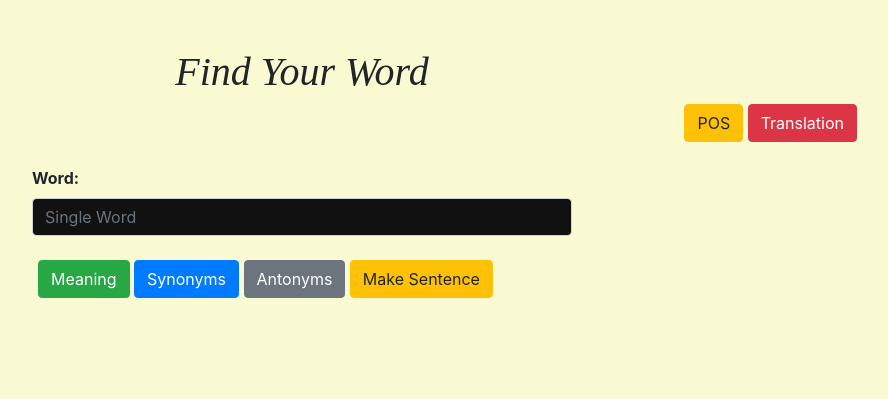
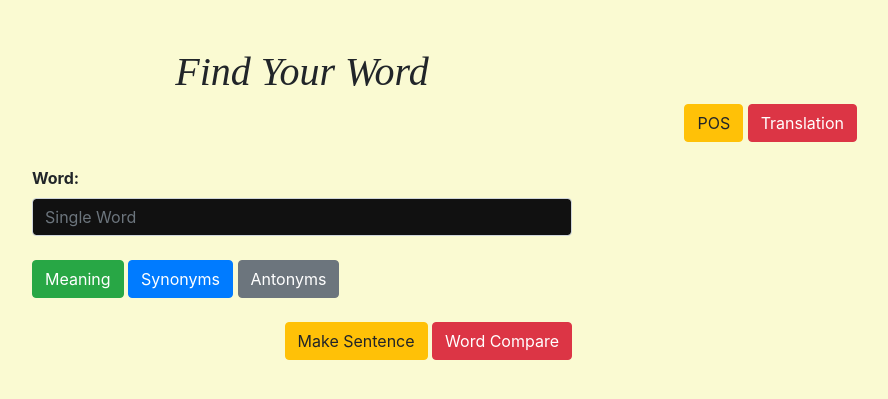
Before and after one commit to Kunal614/Find_Your_word, a Django app: page / in a window 1280 px wide. Shown: the top 399 px of the page, without its empty margins (338-1226 px from the left). Run offline with Django 3.2, Linux system fonts and the light colour scheme; some libraries are stand-ins or nearby versions.

Commit message:
meaning , antonyms , synonyms

```diff
--- a/words/templates/words/home.html
+++ b/words/templates/words/home.html
@@ -21,17 +21,22 @@
         <form action="" method="POST" novalidate>
             {% csrf_token%} {% for fm in form%} {{fm.label_tag}}{{fm}} {%endfor%}
             <br>
-            <div style="padding: 6px; display: inline;">
+            <div>
 
                 <input type="submit" value="Meaning" , class="btn btn-success" name="meaning">
 
                 <input type="submit" value="Synonyms" , class="btn btn-primary" name="synonyms">
 
                 <input type="submit" value="Antonyms" , class="btn btn-secondary" name="antonyms">
-
+            </div>
+            <div class="text-right">
+                <span><br></span>
                 <input type="submit" value="Make Sentence" , class="btn btn-warning" name="make_sen">
 
+                <input type="submit" value="Word Compare" , class="btn btn-danger" name="make_sen">
             </div>
+
+
         </form>
     </div>
 
@@ -45,14 +50,5 @@
     <br>
     <br>
 </span> {% if request.method == "POST"%}
-<h1 class="text-left alert alert-info"><span style="text-transform: capitalize;">{{pre}}</span> {{y}}</h1>
-{%endif%}
-<div class="row">
-
-    <div class="col-sm-6">
-        {% if request.method == "POST"%}
-        <p>{{word}}</p>{%endif%}
-    </div>
-
-</div>
-{%endblock%}
+<h1 class="text-left alert alert-info"><span style="text-transform: capitalize; font-size: 35px;">{{pre}}</span> <span style="font-size: 35px;">{{y}}</span> <span style="text-transform: capitalize; font-size: 30px;">{%if word|length == 0%}Not Found :( {%else%}{{word}}{%endif%}</span></h1>
+{%endif%} {%endblock%}
--- a/words/views.py
+++ b/words/views.py
@@ -1,6 +1,10 @@
 from django.shortcuts import render , HttpResponseRedirect
 
+from nltk.corpus import wordnet
+
 from .form import Word_form
+
+import time
 
 # Create your views here.
 def home(request):
@@ -11,24 +15,28 @@ def home(request):
             word = fm.cleaned_data['word']
             pre = word
             y = ""
+
             if 'meaning' in request.POST:
-                y = "Meaning"
+                y = "Meaning ->"
                 word = meaning(word)
             if 'synonyms' in request.POST:
-                y = "Synonyms"
-                word = Synonyms(word)
+                y = "Synonyms ->"
+                word = list(Synonyms(word))
+
 
             if 'antonyms' in request.POST:
-                y = "Antonyms"
+                y = "Antonyms ->"
                 word = Antonyms(word)
+                if word != "Not Found :(":
+                    word = list(word)
 
             if 'make_sen' in request.POST:
-                y = "Make Sentence"
+                y = " -> "
                 word = Make_sen(word)
 
             fm = Word_form()
 
-            return render(request , 'words/home.html' , {'form':fm , 'word':word , 'y':y , 'pre':pre})
+            return render(request , 'words/home.html' , {'form':fm , 'word':word , 'y':str(y) , 'pre':pre})
         else:
             return HttpResponseRedirect('/')
     else:
@@ -36,17 +44,60 @@ def home(request):
         return render(request , 'words/home.html' , {'form':fm})
 
 def meaning(word):
-    word = "kunal"
+    print(word)
+    try:
+        syns = wordnet.synsets(str(word))
+        word = syns[0].definition()
+        print(syns[0].lemmas()[0].name())
+    except:
+        word = "Not Found :("
+
     return word
 
 def Synonyms(word):
-    word = "kunal"
-    return word
+    # print(word)
+    pre = word
+    try:
+        # syns = wordnet.synsets(str(word))
+        # print(syns)
+        word = []
+        for syn in wordnet.synsets(pre):
+            for i in syn.lemmas():
+                word.append(i.name())
+                # print(i.name())
+        word = set(word)
+        print(word)
+
+        return word
+
+    except Exception as e:
+        print(e)
+        word = "Not Found :("
+        return word
+
+
 
 def Antonyms(word):
-    word = "kunal"
-    return word
+    pre = word
+    try:
+        word = []
+        for syn in wordnet.synsets(pre):
+            for i in syn.lemmas():
+                print(i.antonyms())
+                if len(i.antonyms())!= 0 :
+                    word.append(i.antonyms()[0].name())
+                # word.append(i.antonyms()[0].name())
+        word = set(word)
+        return word
+
+    except Exception as e:
+        print(e)
+        word = "Not Found :("
+        return word
 
 def Make_sen(word):
-    word = "kunal"
+    syn = wordnet.synsets(word)
+    print(syn)
+    word = syn[0].examples()
+    print(word)
     return word
```
